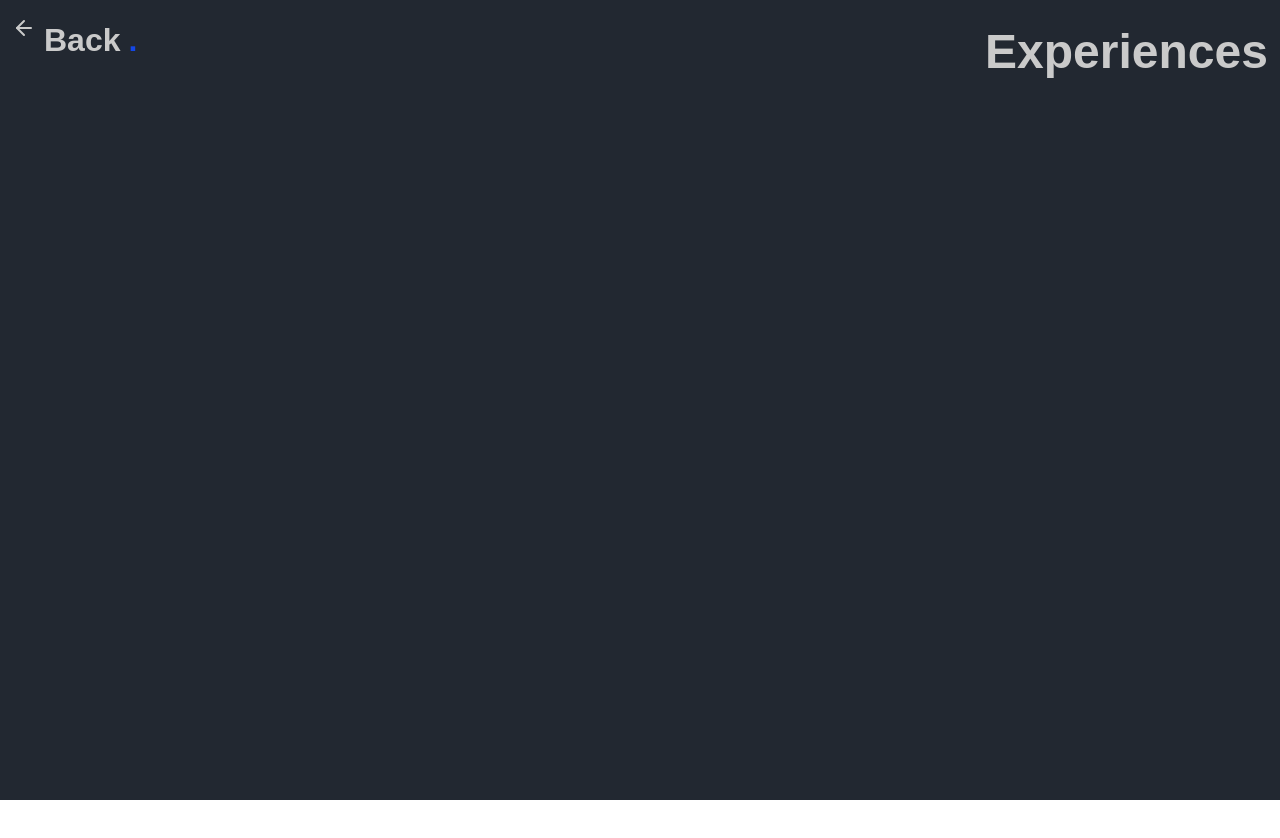
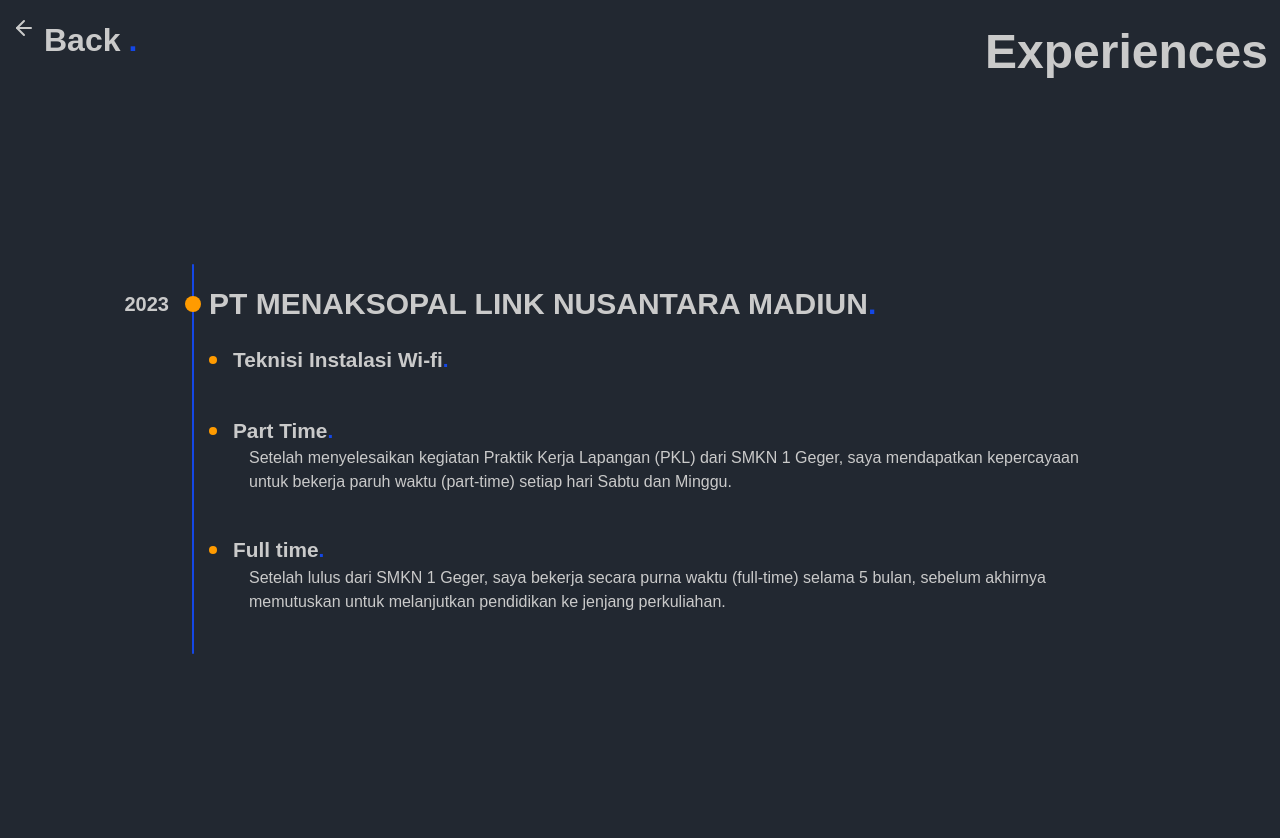
Before and after one commit to dimaswidysap/v3.portofolio, a Next.js app: page /experiences in a window 1280 px wide. Shown: the top 838 px of the page. Before the commit the page ends 800 px from the top, so only its background shows below. Built offline with nearby package versions, Linux system fonts and the light colour scheme.

Commit message:
first commit

```diff
--- a/src/app/experiences/page.tsx
+++ b/src/app/experiences/page.tsx
@@ -1,17 +1,17 @@
 "use client";
 import Magnet from "@/components/Magnet/Magnet";
 import Link from "next/link";
-// import Image from "next/image";
+import Image from "next/image";
 import { ArrowLeft } from "lucide-react";
 
-const ExperiencesPage = () => {
+const EducatioPage = () => {
   return (
-    <main className="w-full h-screen bg-primary">
-      <section className="max-width-custom h-screen  m-auto">
+    <main id="education" className="w-full relative bg-primary">
+      <section className="max-width-custom m-auto flex flex-col items-center pb-60 ">
         <header className="py-4 flex justify-between w-full px-3">
           <Magnet padding={50} disabled={false} magnetStrength={5}>
             <Link href="/about#story">
-              <span className="inline-flex gap-2 montserrat font-black main-font md:text-[2em]">
+              <span className="inline-flex gap-2 montserrat font-black main-font md:text-[2em] cursor-pointer">
                 <ArrowLeft className="md:text-[2em]" />
                 Back<span className="text-blue-700">.</span>
               </span>
@@ -23,9 +23,75 @@
             </h1>
           </Magnet>
         </header>
+
+        {/* konten */}
+        <section className="flex  flex-col gap-8 w-[80%] md:w-[75%] lg:w-[70%] items-center mt-40 relative">
+          {/* line kiri */}
+          <span className="w-0.5 h-full absolute left-0 bg-blue-700 rounded-2xl"></span>
+
+          {/* container card */}
+          <section className="w-full h-full py-10 pl-px">
+            {/* card 1 - Ditambahkan top-10 dan z-index agar menumpuk rapi */}
+            <figure className="w-full relative">
+              {/* indikator */}
+              <span className="h-4 aspect-square bg-accen-first inline-flex absolute right-full bottom-full translate-x-[50%] translate-y-[50%]  rounded-full items-center">
+                <p className="absolute right-full mr-4 montserrat font-bold main-font hidden md:flex text-xl">
+                  2023
+                </p>
+              </span>
+              <div className="mx-4  w-full h-full  flex flex-col relative">
+                <header className="absolute bottom-full translate-y-[50%]">
+                  <h1 className="text-2xl md:text-3xl montserrat font-black main-font">
+                    PT MENAKSOPAL LINK NUSANTARA MADIUN
+                    <span className="text-blue-700">.</span>
+                  </h1>
+                </header>
+                <div className="mt-10 flex items-center gap-4">
+                  <span className="h-2 shadow-2xl aspect-square bg-accen-first inline-flex rounded-full"></span>
+                  <span className="montserrat font-bold main-font  text-[1.3em]">
+                    Teknisi Instalasi Wi-fi
+                    <span className="text-blue-700">.</span>
+                  </span>
+                </div>
+                <div className="mt-10 flex items-center gap-4">
+                  <span className="h-2 shadow-2xl aspect-square bg-accen-first inline-flex rounded-full"></span>
+                  <span className="montserrat font-bold main-font  text-[1.3em]">
+                    Part Time<span className="text-blue-700">.</span>
+                  </span>
+                </div>
+                <span className="pl-10 montserrat font-light main-font list-disc">
+                  <p>
+                    Setelah menyelesaikan kegiatan Praktik Kerja Lapangan (PKL)
+                    dari SMKN 1 Geger, saya mendapatkan kepercayaan untuk
+                    bekerja paruh waktu (part-time) setiap hari Sabtu dan
+                    Minggu.
+                  </p>
+                </span>
+                <div className="mt-10 flex items-center gap-4">
+                  <span className="h-2 shadow-2xl aspect-square bg-accen-first inline-flex rounded-full"></span>
+                  <span className="montserrat font-bold main-font  text-[1.3em]">
+                    Full time
+                    <span className="text-blue-700">.</span>
+                  </span>
+                </div>
+                <span className="pl-10  montserrat font-light main-font list-disc">
+                  <p>
+                    Setelah lulus dari SMKN 1 Geger, saya bekerja secara purna
+                    waktu (full-time) selama 5 bulan, sebelum akhirnya
+                    memutuskan untuk melanjutkan pendidikan ke jenjang
+                    perkuliahan.
+                  </p>
+                </span>
+              </div>
+              {/* container foto */}
+            </figure>
+
+            {/* Spacer agar efek scroll terasa (Hanya untuk testing) */}
+          </section>
+        </section>
       </section>
     </main>
   );
 };
 
-export default ExperiencesPage;
+export default EducatioPage;
--- a/src/components/AboutHeroSection/AboutHeroSection.tsx
+++ b/src/components/AboutHeroSection/AboutHeroSection.tsx
@@ -56,9 +56,9 @@
               items={myImages}
               bend={1}
               textColor="#cacaca"
-              borderRadius={0.01}
+              borderRadius={0.05}
               scrollEase={0.02}
-              scrollSpeed={5}
+              scrollSpeed={1}
             />
           </div>
         </section>
--- a/src/components/HomeHeroSection/HomeHeroSection.tsx
+++ b/src/components/HomeHeroSection/HomeHeroSection.tsx
@@ -110,29 +110,32 @@
             </div>
 
             {/* container techscroll */}
+
             <div
-              className={`${style.sbhas} overflow-hidden w-600 absolute flex  py-2 rotate-12 -left-[20%] bottom-[5%] md:bottom-[20%] `}
+              className={`${style.sbhas} overflow-hidden w-[200%] absolute flex flex-col gap-4 py-2 rotate-12 -left-[20%] bottom-[5%] md:bottom-[20%]`}
             >
+              {/* Baris Atas: Gerak ke Kiri */}
               <div className="flex">
-                {/* 1. Div Item Asli */}
-                <div className="flex gap-4 ml-4 shrink-0">
-                  {[...Array(6)].map((_, groupIndex) => (
-                    <React.Fragment key={`orig-${groupIndex}`}>
+                <div className={`${style.scrollLeft} flex gap-4 shrink-0`}>
+                  {[...Array(12)].map((_, groupIndex) => (
+                    <React.Fragment key={`orig-top-${groupIndex}`}>
                       {techIcons.map((url, i) => (
-                        <React.Fragment key={`icon-orig-${groupIndex}-${i}`}>
+                        <React.Fragment key={`icon-top-${groupIndex}-${i}`}>
                           {createCard(url)}
                         </React.Fragment>
                       ))}
                     </React.Fragment>
                   ))}
                 </div>
+              </div>
 
-                {/* 2. Div Item Kloning (Copy) */}
-                <div className="flex gap-4 ml-4 shrink-0" aria-hidden="true">
-                  {[...Array(6)].map((_, groupIndex) => (
-                    <React.Fragment key={`clone-${groupIndex}`}>
+              {/* Baris Bawah: Gerak ke Kanan (Berlawanan) */}
+              <div className="flex">
+                <div className={`${style.scrollRight} flex gap-4 shrink-0`}>
+                  {[...Array(12)].map((_, groupIndex) => (
+                    <React.Fragment key={`orig-bot-${groupIndex}`}>
                       {techIcons.map((url, i) => (
-                        <React.Fragment key={`icon-clone-${groupIndex}-${i}`}>
+                        <React.Fragment key={`icon-bot-${groupIndex}-${i}`}>
                           {createCard(url)}
                         </React.Fragment>
                       ))}
@@ -141,6 +144,7 @@
                 </div>
               </div>
             </div>
+
             {/* container techscroll end*/}
           </section>
         </section>
--- a/src/components/headers/FrontEndHeader/FrontEndHeaderComponent.tsx
+++ b/src/components/headers/FrontEndHeader/FrontEndHeaderComponent.tsx
@@ -7,6 +7,8 @@
   subsets: ["latin"],
   display: "swap",
 });
+
+const technology = `"html", "css", "javascript", "next.js"`;
 
 const FrontEndHeaderComponent = () => {
   return (
@@ -22,7 +24,9 @@
                 <span className="bg-green-400 inline-flex h-[30%] rounded-full aspect-square"></span>
               </div>
             </header>
-            <div className={`${jetbrainsMono.className} p-3 `}>
+
+            <div className={`${jetbrainsMono.className} p-5 space-y-4`}>
+              {/* KODE LAMA: Bagian Console Log */}
               <div className="flex gap-1 items-center">
                 <p className="text-cyan-400">console</p>
                 <p className="text-white">.</p>
@@ -32,8 +36,27 @@
                 <p className="text-purple-400">)</p>
                 <p className="text-white">;</p>
               </div>
-            </div>
-            <div className={`${jetbrainsMono.className} p-3 `}>
+
+              {/* KONTEN BARU: Daftar Skills */}
+              <div className="space-y-1">
+                <div className="flex gap-2 items-center">
+                  <p className="text-purple-400">const</p>
+                  <p className="text-cyan-400">skills</p>
+                  <p className="text-red-400">=</p>
+                  <p className="text-yellow-300">[</p>
+                </div>
+
+                <div className="pl-6 font-semibold">
+                  <p className="text-green-400">{technology}</p>
+                </div>
+
+                <div className="flex gap-1 items-center">
+                  <p className="text-yellow-300">]</p>
+                  <p className="text-white">;</p>
+                </div>
+              </div>
+
+              {/* KODE LAMA: Bagian GitHub Link */}
               <div className="flex gap-1 items-center">
                 <p className="text-purple-400">const</p>
                 <Link
--- a/src/components/headers/HomeHeader/HomeHeader.module.css
+++ b/src/components/headers/HomeHeader/HomeHeader.module.css
@@ -5,13 +5,11 @@
   flex-shrink: 0;
   border-radius: 50%;
   background: rgba(255, 255, 255, 0.08);
-  backdrop-filter: blur(18px);
   -webkit-backdrop-filter: blur(18px);
   box-shadow:
     inset 0 1px 1px rgba(255, 255, 255, 0.25),
     0 20px 40px rgba(0, 0, 0, 0.35),
     0 0 40px rgba(255, 255, 255, 0.08);
-  border-radius: 20px;
   border: 1px solid rgba(255, 255, 255, 0.15);
   backdrop-filter: blur(5px);
   border-radius: 50%;
--- a/src/components/headers/IllustratorHeader/IllustratorHeader.tsx
+++ b/src/components/headers/IllustratorHeader/IllustratorHeader.tsx
@@ -28,8 +28,11 @@
           className={`${style.montserrat} ${hero.font} mt-[30%] lg:mt-[20%]
           flex flex-col items-center text-[2.5em] md:text-[3em] font-black  h-max relative`}
         >
-          <span>PROJECT</span>
-          <span className="absolute top-[60%]">ILLUSTRATOR</span>
+          <span className="absolute bottom-[60%]">Featured</span>
+          <span>Projects</span>
+          <span className="absolute top-[60%]">
+            Illustrator<span className="text-blue-700">.</span>
+          </span>
         </motion.p>
       </section>
 
```
Also changed, not shown: src/app/education/page.tsx (+8 -6 lines), src/components/HomeHeroSection/HomeHeroSection.module.css (+42 -4 lines).
